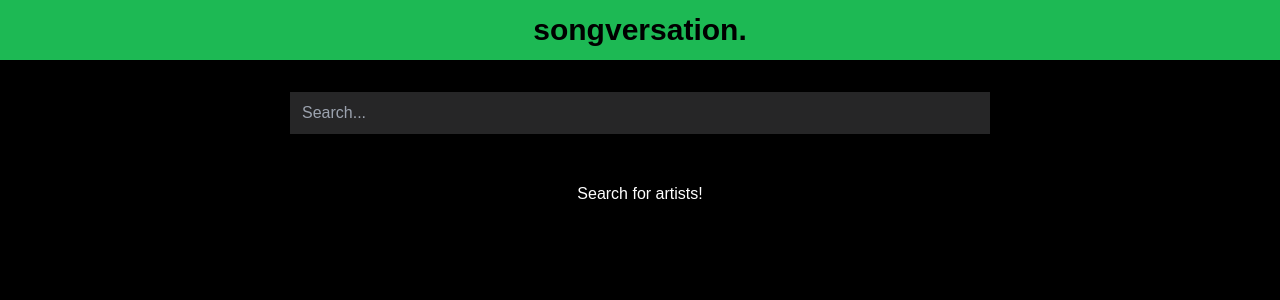
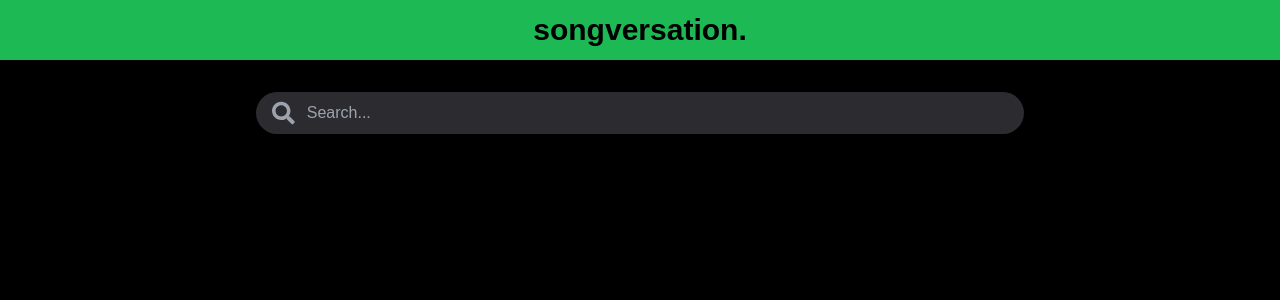
Before and after one commit to alexbarker234/songversation, a Next.js app: page /game/artist in a window 1280 px wide. Shown: the top 300 px of the page. Built offline with nearby package versions, Linux system fonts and the light colour scheme.

Commit message:
search style improvements

```diff
--- a/package.json
+++ b/package.json
@@ -17,7 +17,8 @@
     "react": "^18",
     "react-dom": "^18",
     "react-icons": "^5.3.0",
-    "tailwind-merge": "^2.5.4"
+    "tailwind-merge": "^2.5.4",
+    "use-debounce": "^10.0.4"
   },
   "devDependencies": {
     "@types/node": "^20",
--- a/src/app/game/artist/artistList.tsx
+++ /dev/null
@@ -1,37 +0,0 @@
-"use client";
-import SearchBox from "@/components/searchBox";
-import { useState } from "react";
-import ItemTiles from "./itemTiles";
-import styles from "./page.module.scss";
-
-export default function ArtistList() {
-  const [artistList, setArtistList] = useState<Artist[]>([]);
-  const [searchState, setState] = useState<"ok" | "searching" | "error">("ok");
-
-  const search = async (searchText: string) => {
-    if (searchState == "searching") return;
-    setState("searching");
-
-    const response = await fetch(`/api/artist/search?search=${searchText}`);
-    if (!response.ok) {
-      setState("error");
-      return;
-    }
-
-    const data = await response.json();
-
-    setArtistList(data);
-    setState("ok");
-  };
-
-  return (
-    <>
-      <SearchBox runSearch={search} />
-      {searchState === "error" ? (
-        <div className={styles["error"]}>!</div>
-      ) : (
-        <ItemTiles items={artistList} isLoading={searchState === "searching"}></ItemTiles>
-      )}
-    </>
-  );
-}
--- a/src/app/game/artist/itemTiles.tsx
+++ b/src/app/game/artist/itemTiles.tsx
@@ -1,7 +1,5 @@
-/* eslint-disable @next/next/no-img-element */
-import Link from "next/link";
+import Loading from "@/app/loading";
 import styles from "./itemTiles.module.scss";
-import Loading from "@/app/loading";
 
 export default function ItemTiles({ items, isLoading }: { items: SpotifyItem[]; isLoading: boolean }) {
   if (isLoading)
@@ -13,7 +11,7 @@ export default function ItemTiles({ items, isLoading }: { items: SpotifyItem[];
 
   return (
     <div className={styles["items-container"]}>
-      {items.length > 0 ? (
+      {items.length > 0 &&
         items.map((item, index) => {
           return (
             <div key={Math.random()} className={styles["item-box"]} style={{ animationDelay: `${index * 0.05}s` }}>
@@ -24,10 +22,7 @@ export default function ItemTiles({ items, isLoading }: { items: SpotifyItem[];
               <div>{item.name}</div>
             </div>
           );
-        })
-      ) : (
-        <div className={styles["placeholder"]}>Search for artists!</div>
-      )}
+        })}
     </div>
   );
 }
--- a/src/app/game/artist/page.tsx
+++ b/src/app/game/artist/page.tsx
@@ -1,9 +1,37 @@
-import ArtistList from "./artistList";
+"use client";
+import SearchBox from "@/components/searchBox";
+import { useState } from "react";
+import ItemTiles from "./itemTiles";
+import styles from "./page.module.scss";
 
-export default async function GameArtistHome({ params }: any) {
+export default function GameArtistHome({ params }: any) {
+  const [artistList, setArtistList] = useState<Artist[]>([]);
+  const [searchState, setState] = useState<"ok" | "searching" | "error">("ok");
+
+  const search = async (searchText: string) => {
+    if (searchState == "searching") return;
+    setState("searching");
+
+    const response = await fetch(`/api/artist/search?search=${searchText}`);
+    if (!response.ok) {
+      setState("error");
+      return;
+    }
+
+    const data = await response.json();
+
+    setArtistList(data);
+    setState("ok");
+  };
+
   return (
     <>
-      <ArtistList />
+      <SearchBox runSearch={search} />
+      {searchState === "error" ? (
+        <div className={styles["error"]}>!</div>
+      ) : (
+        <ItemTiles items={artistList} isLoading={searchState === "searching"}></ItemTiles>
+      )}
     </>
   );
 }
--- a/src/components/searchBox.tsx
+++ b/src/components/searchBox.tsx
@@ -1,46 +1,59 @@
-"use client";
+import { cn } from "@/utils/cn";
+import { ChangeEvent, KeyboardEvent, useRef, useState } from "react";
+import { FaSearch } from "react-icons/fa";
+import { useDebouncedCallback } from "use-debounce";
 
-import { ChangeEvent, KeyboardEvent, useEffect, useState } from "react";
+interface SearchBoxProps {
+  className?: string;
+  placeholder?: string;
+  runSearch: (searchText: string) => void;
+}
 
-export default function SearchBox({ runSearch }: { runSearch: (searchText: string) => void }) {
+export default function SearchBox({ className, placeholder, runSearch }: SearchBoxProps) {
   const [searchText, setSearchText] = useState("");
-  const [typingTimeout, setTypingTimeout] = useState<NodeJS.Timeout | null>(null);
+  const inputRef = useRef<HTMLInputElement>(null);
+
+  const debouncedSearch = useDebouncedCallback((text: string) => {
+    if (text.replaceAll(" ", "").length >= 3) {
+      runSearch(text);
+    }
+  }, 300);
 
   const handleInputChange = (event: ChangeEvent<HTMLInputElement>) => {
-    setSearchText(event.target.value);
-
-    if (typingTimeout) clearTimeout(typingTimeout);
-
-    setTypingTimeout(
-      setTimeout(() => {
-        if (searchText.replaceAll(" ", "").length < 3) return;
-        runSearch(searchText);
-      }, 500)
-    );
+    const value = event.target.value;
+    setSearchText(value);
+    debouncedSearch(value);
   };
 
   const handleKeyDown = (event: KeyboardEvent<HTMLInputElement>) => {
     if (event.key === "Enter" && searchText.replaceAll(" ", "").length > 0) {
       runSearch(searchText);
-      if (typingTimeout) clearTimeout(typingTimeout);
+      debouncedSearch.cancel();
     }
   };
 
-  useEffect(() => {
-    return () => {
-      if (typingTimeout) clearTimeout(typingTimeout);
-    };
-  }, [typingTimeout]);
+  const handleMouseDown = (event: React.MouseEvent) => {
+    event.preventDefault();
+    inputRef.current?.focus();
+  };
 
   return (
-    <div className="mx-auto my-8 w-[95%] max-w-[700px]">
+    <div
+      className={cn(
+        "group relative mx-auto my-8 flex w-[95%] max-w-3xl cursor-text items-center rounded-full bg-grey-light outline-2 focus-within:outline focus-within:outline-white",
+        className
+      )}
+      onMouseDown={handleMouseDown}
+    >
+      <FaSearch size={24} className="ml-4 text-gray-400 transition-colors group-focus-within:text-white" />
       <input
+        ref={inputRef}
         type="text"
         value={searchText}
         onChange={handleInputChange}
         onKeyDown={handleKeyDown}
-        placeholder="Search..."
-        className="font-inherit h-full w-full border-none bg-[var(--bg-color3)] p-3 text-inherit text-white outline-none"
+        placeholder={placeholder ?? "Search..."}
+        className="font-inherit h-full w-full bg-transparent p-3 text-inherit text-white outline-none"
       />
     </div>
   );
```
Also changed, not shown: 1 other file (tests, documents, lock files or other folders).
